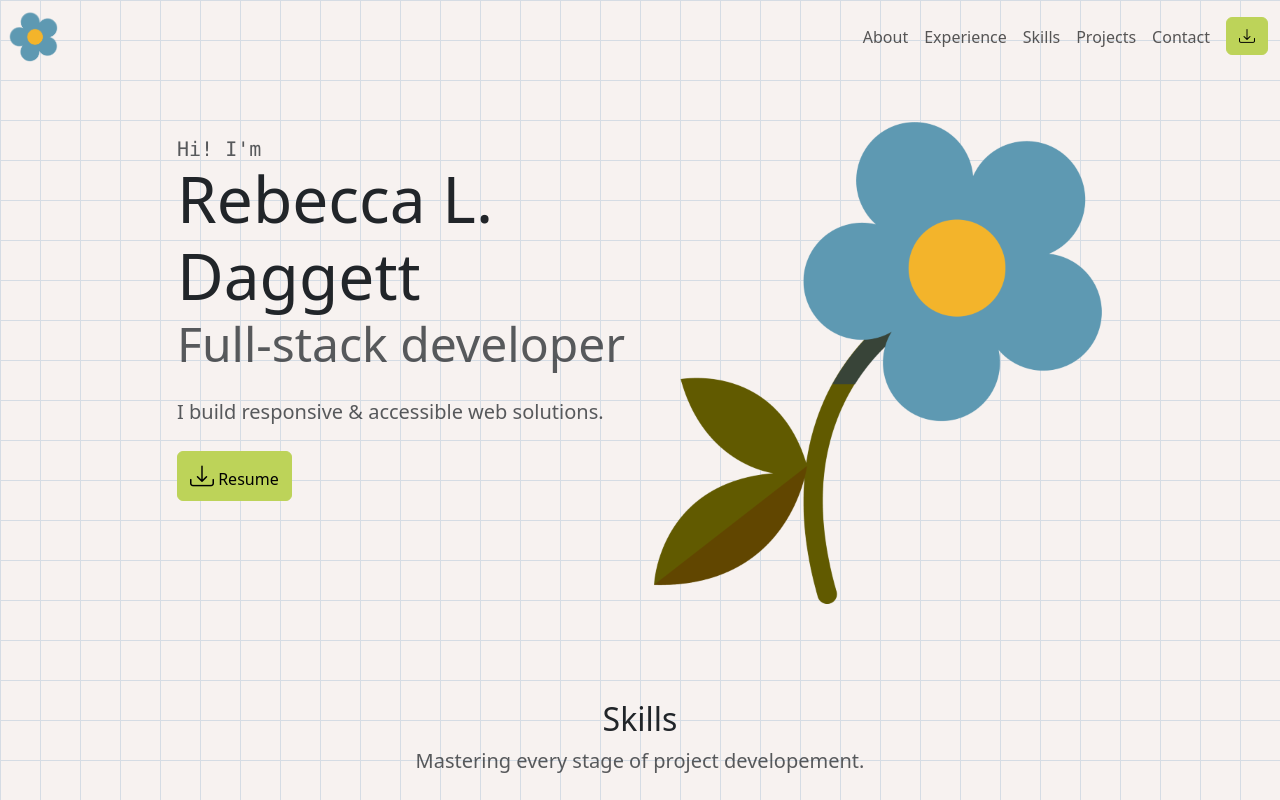
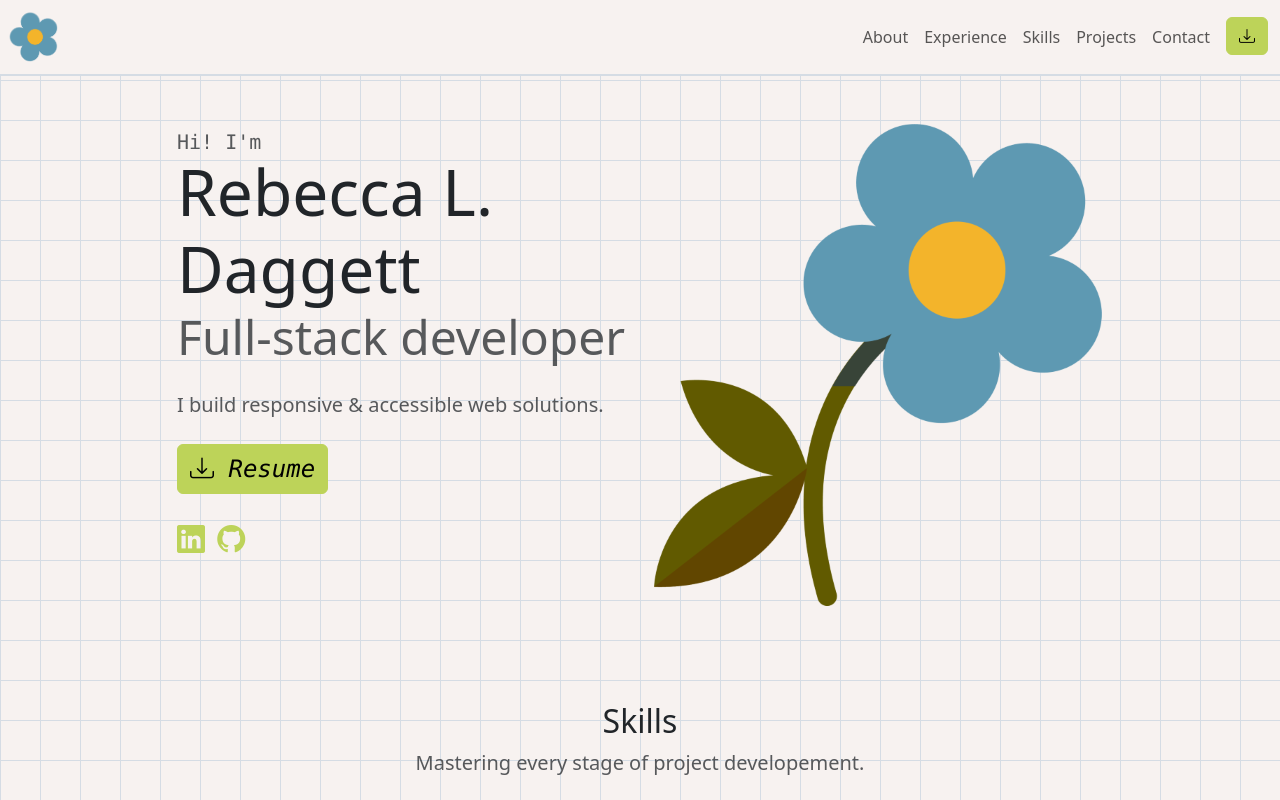
Before and after one commit to daggettt/bootstrap-portfolio, a website: page index.html in a window 1280 px wide. Shown: the top 800 px of the page. Drawn offline with nearby package versions, Linux system fonts and the light colour scheme.

Commit message:
Add more styles

```diff
--- a/index.html
+++ b/index.html
@@ -13,7 +13,7 @@
 
     <!--Navigation-->
 
-    <nav class="navbar navbar-expand-md navbar-light sticky-top">
+    <nav class="navbar navbar-expand-md bg-stone sticky-top border-2 border-powder border-bottom">
       <div class="container-xxl">
         <a href="#intro" class="navbar-brand">
           <img src="assets/minilogo.png" alt="Logo" id="flower-logo" class="img-fluid" style="width: 3rem">
@@ -80,19 +80,19 @@
 
           <!--CV Download-->
           <a href="#" class="btn btn-primary" role="button" type="download">
-            <i class="bi bi-download fs-4"></i>&nbsp;Resume
+            <i class="bi bi-download fs-4 font-monospace">&nbsp;Resume</i>
           </a>
           <!--Socials-->
           <div class="row justify-content-center text-start align-items-center py-4">
             <ul class="list-inline">
               <li class="list-inline-item">
                 <a href="https://www.linkedin.com/in/rebecca-l-daggett/" >
-                  <i class="fa-brands fa-linkedin fa-2x"></i>
+                  <i class="bi bi-linkedin fs-3"></i>
                 </a>
               </li>
               <li class="list-inline-item">
                 <a href="https://github.com/daggettt">
-                  <i class="fa-brands fa-square-github fa-2x"></i>
+                  <i class="bi bi-github fs-3"></i>
                 </a>
               </li>
             </ul>
--- a/sass/main.scss
+++ b/sass/main.scss
@@ -13,6 +13,7 @@ $custom-theme-colors : (
   "stone" : #F7F2F0,
   "powder" : #d5dce4,
   "lime" : #BDD359,
+  "sky" : #8dafe5,
 
 );
 
```
Also changed, not shown: css/main.min.css, 1 other file.
